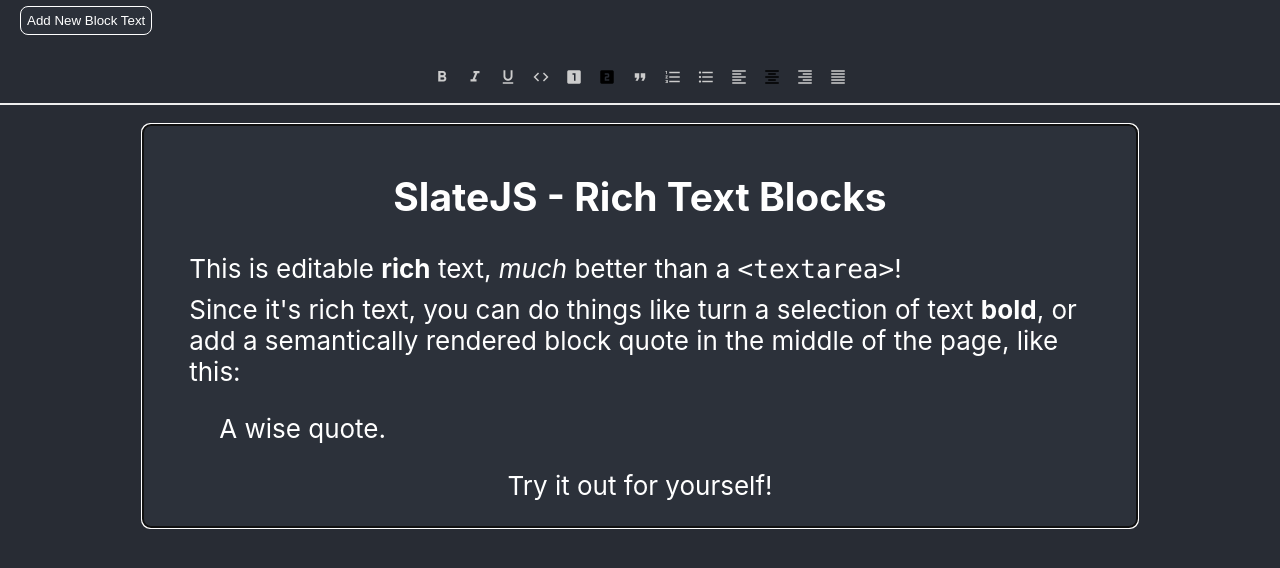
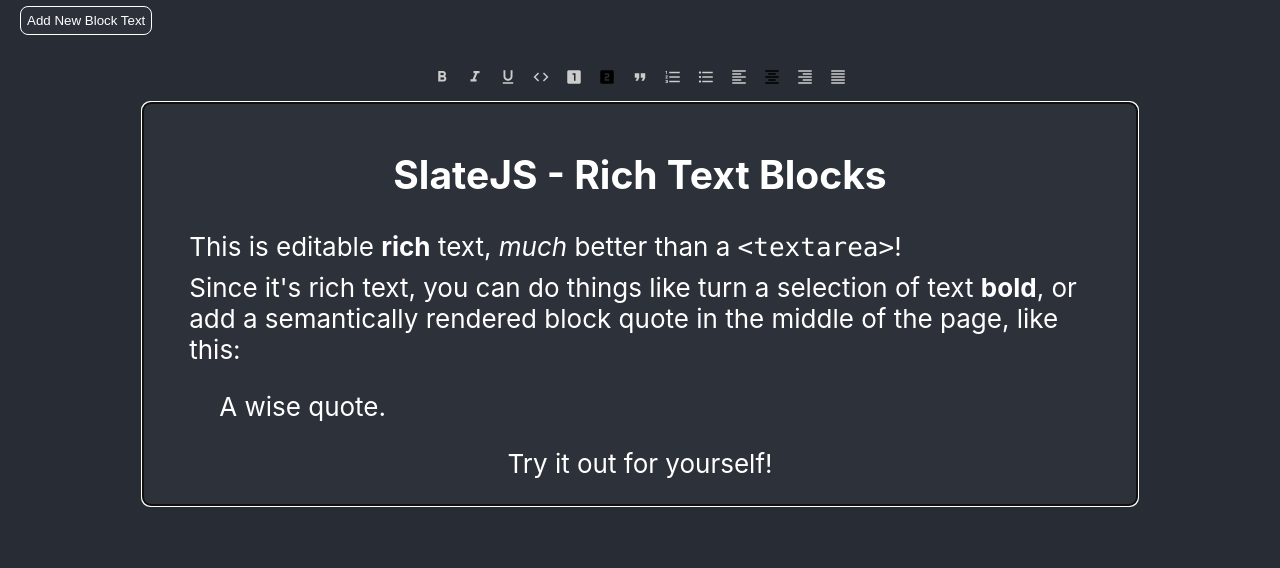
Before and after one commit to PabloFLPs/SlateJS-RichTextBlocks, a React (Create React App) app: page / in a window 1280 px wide. Shown: the top 568 px of the page. Built offline with nearby package versions, Linux system fonts and the light colour scheme.

Commit message:
Removing some default styling properties

```diff
--- a/src/components/Components.js
+++ b/src/components/Components.js
@@ -167,9 +167,6 @@
         className,
         css`
           padding: 10px 18px 17px;
-          margin: auto;
-          border-bottom: 2px solid #eee;
-          margin-bottom: 20px;
         `
       )}
     />
```
